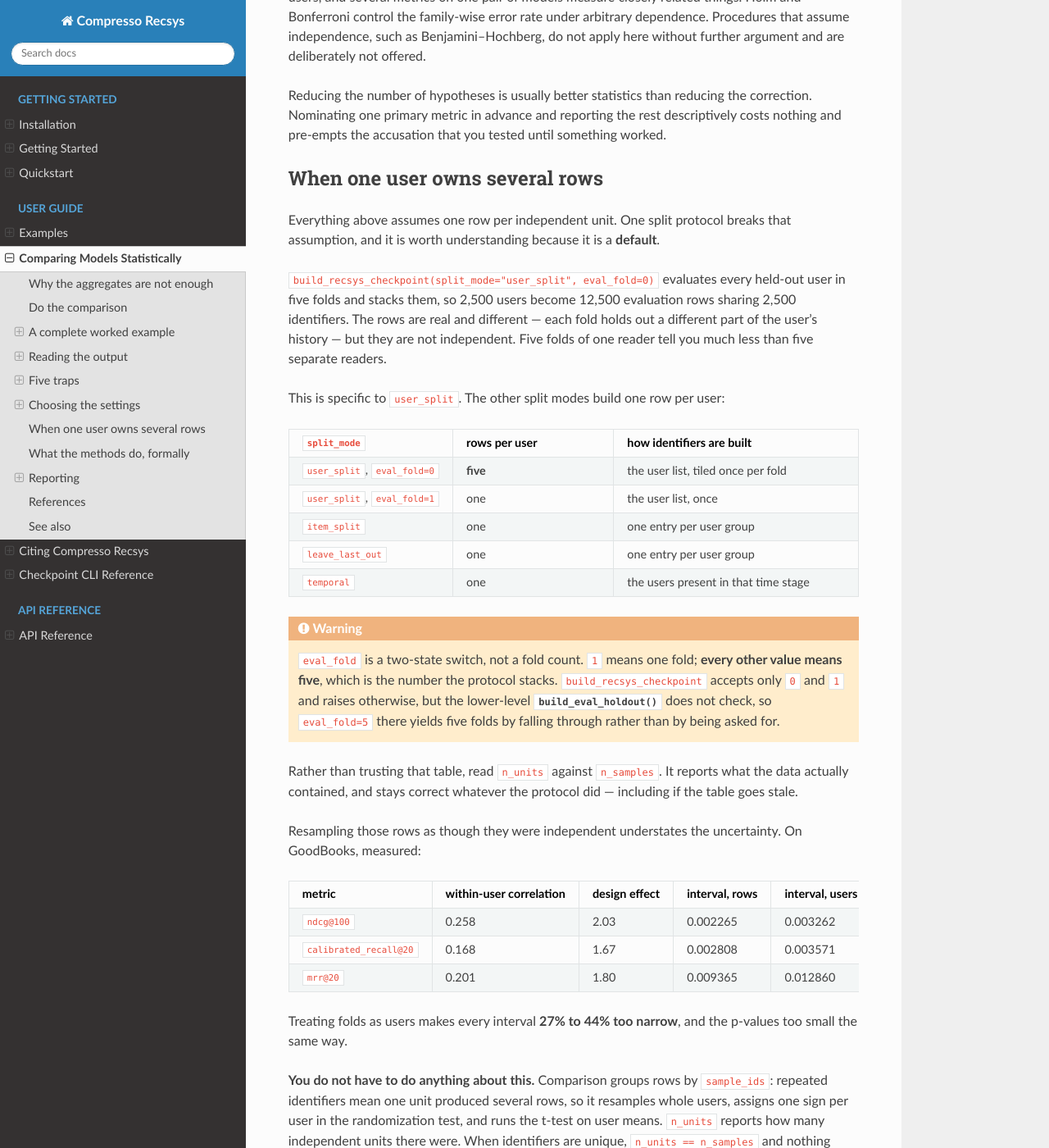
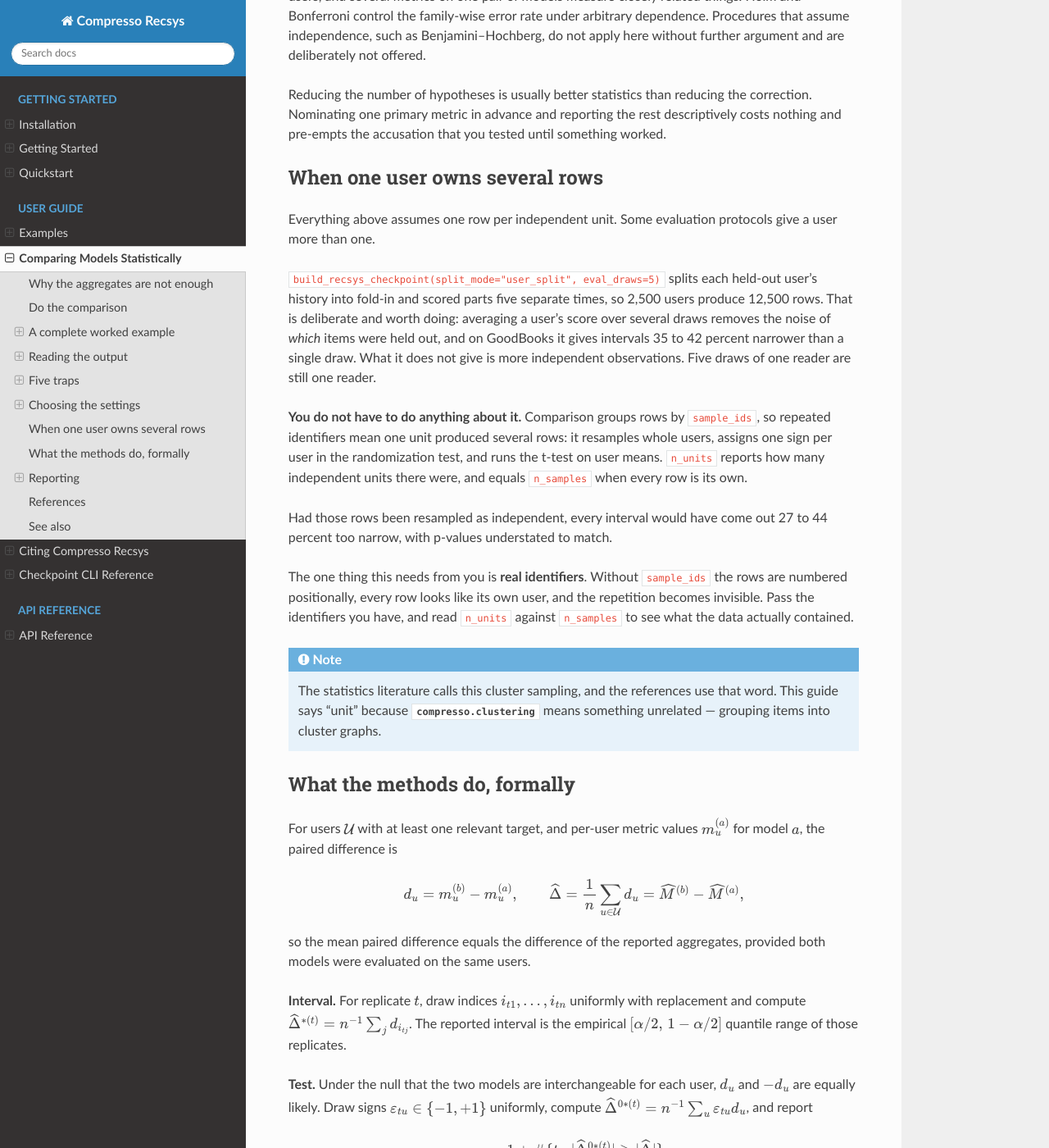
Before and after one commit to zombak79/compresso-recsys, a Sphinx documentation site: the page built from docs/source/statistical-comparison.rst, in a window 1280 px wide and 1400 px high, scrolled down 12853 px. Shown: the whole window at 82% size. Built offline with Sphinx 7.4.7 and the Read the Docs theme 3.1.0, drawn with Linux system fonts in a browser that asks for light colours; some of the changed text lies outside the part shown.

Commit message:
Replace eval_fold with eval_draws, and honour the holdout fraction
eval_fold read like a count and was a two-state switch: the implementation
branched on fold != 1, so 0, 5 and 10 all gave the five draws the protocol
stacks. The arguments spelling those five apart, _get_random_indices_exact(row,
1) through (row, 5), bound to frac rather than part and frac was ignored, so
they were inert. The part branch they appeared to select, which would have
partitioned a user's items into disjoint chunks, was unreachable.

eval_draws is the count it looked like. The draws are independent samples rather
than a partition, so any number of them works and there is no 1/frac ceiling.
Verified byte-identical: rebuilding the GoodBooks checkpoint at eval_draws=5
reproduces every matrix of the eval_fold=0 one, and eval_draws=1 reproduces
eval_fold=1. The loop consumes the global RNG in the same row-major order the
unrolled blocks did.

eval_holdout_frac is exposed and now honoured. It was in the signature at three
levels and ignored at all of them: passing 0.5 held out 20% exactly as 0.2 did.
evaluate_item_embeddings had the same dead parameter and is wired through;
min_items_per_user was dead there too and is gone.

No deprecation shim. The package is alpha, nothing reads eval_fold back -- it
was written into checkpoint metadata and never consulted -- and the default was
what everyone used.

The docs shrink accordingly. The warning explaining that eval_fold was a switch
rather than a count exists only because the name lied, so it goes, and the
repeated-rows section drops from sixty lines to twenty now that the parameter
says what it does.

Also cites the protocol, which nothing did. Liang et al. (2018) is where the
80/20 fold-in split comes from, and every number this library produces on
user_split is under it.

```diff
--- a/docs/source/citing.rst
+++ b/docs/source/citing.rst
@@ -104,6 +104,31 @@ appropriate when ELSA itself is central to the work.
      year={2026}
    }
 
+Evaluation Protocol
+-------------------
+
+Held-out users are evaluated under strong generalization: each user's history is
+split into a fold-in part the model sees and a held-out part it is scored
+against. ``eval_holdout_frac`` defaults to 0.2, matching the 80/20 split
+described by Liang et al. If you report numbers from ``user_split``, cite it.
+
+.. code-block:: bibtex
+
+   @inproceedings{liang2018variational,
+     title={Variational Autoencoders for Collaborative Filtering},
+     author={Liang, Dawen and Krishnan, Rahul G. and Hoffman, Matthew D. and
+             Jebara, Tony},
+     booktitle={Proceedings of the 2018 World Wide Web Conference},
+     series={WWW '18},
+     pages={689--698},
+     year={2018},
+     doi={10.1145/3178876.3186150}
+   }
+
+Stacking several independent draws per user — ``eval_draws``, defaulting to 5 —
+follows the ELSA line of work; cite the ELSA papers above when reporting under
+that protocol.
+
 Statistical Comparison
 ----------------------
 
--- a/docs/source/statistical-comparison.rst
+++ b/docs/source/statistical-comparison.rst
@@ -90,17 +90,17 @@ Build the split
        data_dir="data",
        checkpoint_path="artifacts/goodbooks/comparison.zip",
        split_mode="user_split",
-       eval_fold=1,
+       eval_draws=1,
        seed=42,
    )
 
 Roughly 40 seconds, most of it downloading. A user split holds out whole users,
 so both models see the same 9,975 items and are evaluated on 2,500 unseen users.
 
-``eval_fold=1`` gives each held-out user a single source/target draw, so one row
-means one user. The default, ``eval_fold=0``, evaluates every user in five folds
-and stacks them, which is a different and equally valid protocol — but it gives
-each user several rows, and that changes how they must be resampled. See
+``eval_draws=1`` gives each held-out user a single fold-in/scored split, so one
+row means one user, which keeps this walkthrough simple. The default of 5 splits
+each user five times and stacks the rows — a more precise protocol, and the one
+the ELSA papers use, but it gives each user several rows. See
 :ref:`stats-repeated-rows`.
 
 Train both models
@@ -679,107 +679,36 @@ something worked.
 When one user owns several rows
 -------------------------------
 
-Everything above assumes one row per independent unit. One split protocol
-breaks that assumption, and it is worth understanding because it is a
-**default**.
+Everything above assumes one row per independent unit. Some evaluation
+protocols give a user more than one.
 
-``build_recsys_checkpoint(split_mode="user_split", eval_fold=0)`` evaluates every
-held-out user in five folds and stacks them, so 2,500 users become 12,500
-evaluation rows sharing 2,500 identifiers. The rows are real and different —
-each fold holds out a different part of the user's history — but they are not
-independent. Five folds of one reader tell you much less than five separate
-readers.
+``build_recsys_checkpoint(split_mode="user_split", eval_draws=5)`` splits each
+held-out user's history into fold-in and scored parts five separate times, so
+2,500 users produce 12,500 rows. That is deliberate and worth doing: averaging a
+user's score over several draws removes the noise of *which* items were held
+out, and on GoodBooks it gives intervals 35 to 42 percent narrower than a single
+draw. What it does not give is more independent observations. Five draws of one
+reader are still one reader.
 
-This is specific to ``user_split``. The other split modes build one row per
-user:
-
-.. list-table::
-   :header-rows: 1
-   :widths: 26 30 44
-
-   * - ``split_mode``
-     - rows per user
-     - how identifiers are built
-   * - ``user_split``, ``eval_fold=0``
-     - **five**
-     - the user list, tiled once per fold
-   * - ``user_split``, ``eval_fold=1``
-     - one
-     - the user list, once
-   * - ``item_split``
-     - one
-     - one entry per user group
-   * - ``leave_last_out``
-     - one
-     - one entry per user group
-   * - ``temporal``
-     - one
-     - the users present in that time stage
-
-.. warning::
-
-   ``eval_fold`` is a two-state switch, not a fold count. ``1`` means one fold;
-   **every other value means five**, which is the number the protocol stacks.
-   ``build_recsys_checkpoint`` accepts only ``0`` and ``1`` and raises otherwise,
-   but the lower-level
-   :func:`~compresso_recsys.retrieval.build_eval_holdout` does not check, so
-   ``eval_fold=5`` there yields five folds by falling through rather than by
-   being asked for.
-
-Rather than trusting that table, read ``n_units`` against ``n_samples``. It
-reports what the data actually contained, and stays correct whatever the
-protocol did — including if the table goes stale.
-
-Resampling those rows as though they were independent understates the
-uncertainty. On GoodBooks, measured:
-
-.. list-table::
-   :header-rows: 1
-   :widths: 30 14 14 21 21
-
-   * - metric
-     - within-user correlation
-     - design effect
-     - interval, rows
-     - interval, users
-   * - ``ndcg@100``
-     - 0.258
-     - 2.03
-     - 0.002265
-     - 0.003262
-   * - ``calibrated_recall@20``
-     - 0.168
-     - 1.67
-     - 0.002808
-     - 0.003571
-   * - ``mrr@20``
-     - 0.201
-     - 1.80
-     - 0.009365
-     - 0.012860
-
-Treating folds as users makes every interval **27% to 44% too narrow**, and the
-p-values too small the same way.
-
-**You do not have to do anything about this.** Comparison groups rows by
-``sample_ids``: repeated identifiers mean one unit produced several rows, so it
+**You do not have to do anything about it.** Comparison groups rows by
+``sample_ids``, so repeated identifiers mean one unit produced several rows: it
 resamples whole users, assigns one sign per user in the randomization test, and
 runs the t-test on user means. ``n_units`` reports how many independent units
-there were. When identifiers are unique, ``n_units == n_samples`` and nothing
-changes.
+there were, and equals ``n_samples`` when every row is its own.
 
-What this does require is that **your identifiers are real**. If you pass no
-``sample_ids``, rows are numbered positionally, every row looks like its own
-user, and the repetition is invisible. Pass the identifiers you have.
+Had those rows been resampled as independent, every interval would have come out
+27 to 44 percent too narrow, with p-values understated to match.
+
+The one thing this needs from you is **real identifiers**. Without
+``sample_ids`` the rows are numbered positionally, every row looks like its own
+user, and the repetition becomes invisible. Pass the identifiers you have, and
+read ``n_units`` against ``n_samples`` to see what the data actually contained.
 
 .. note::
 
-   The statistics literature calls this *cluster sampling*, and the terms in the
-   table above — the intraclass correlation and the design effect — come from
-   it. This guide says "unit" rather than "cluster" because
-   :mod:`compresso.clustering` means something entirely unrelated: grouping
-   items into cluster graphs. The concept here is the sampling one, and the
-   references use the literature's word.
+   The statistics literature calls this cluster sampling, and the references use
+   that word. This guide says "unit" because :mod:`compresso.clustering` means
+   something unrelated — grouping items into cluster graphs.
 
 What the methods do, formally
 -----------------------------
@@ -915,6 +844,16 @@ that idea, applied to the mean paired difference.
    *The Annals of Statistics*, 7(1), 1–26.
    `doi:10.1214/aos/1176344552 <https://doi.org/10.1214/aos/1176344552>`_
 
+**The evaluation protocol.** Held-out users are scored under strong
+generalization: part of each user's history is folded in to build their
+representation and the rest is scored against, in the 80/20 proportion Liang et
+al. describe. ``eval_holdout_frac`` is that scored share.
+
+   Liang, D., Krishnan, R. G., Hoffman, M. D., & Jebara, T. (2018). Variational
+   Autoencoders for Collaborative Filtering. *Proceedings of the 2018 World Wide
+   Web Conference (WWW '18)*, 689–698.
+   `doi:10.1145/3178876.3186150 <https://doi.org/10.1145/3178876.3186150>`_
+
 **The randomization test in retrieval evaluation.** Smucker, Allan and
 Carterette compared the randomization test, the bootstrap, the t-test, the
 Wilcoxon signed-rank test and the sign test on retrieval data. They recommended
```
Also changed, not shown: docs/source/cli-reference.rst (+9 -4 lines), 5 other files.
